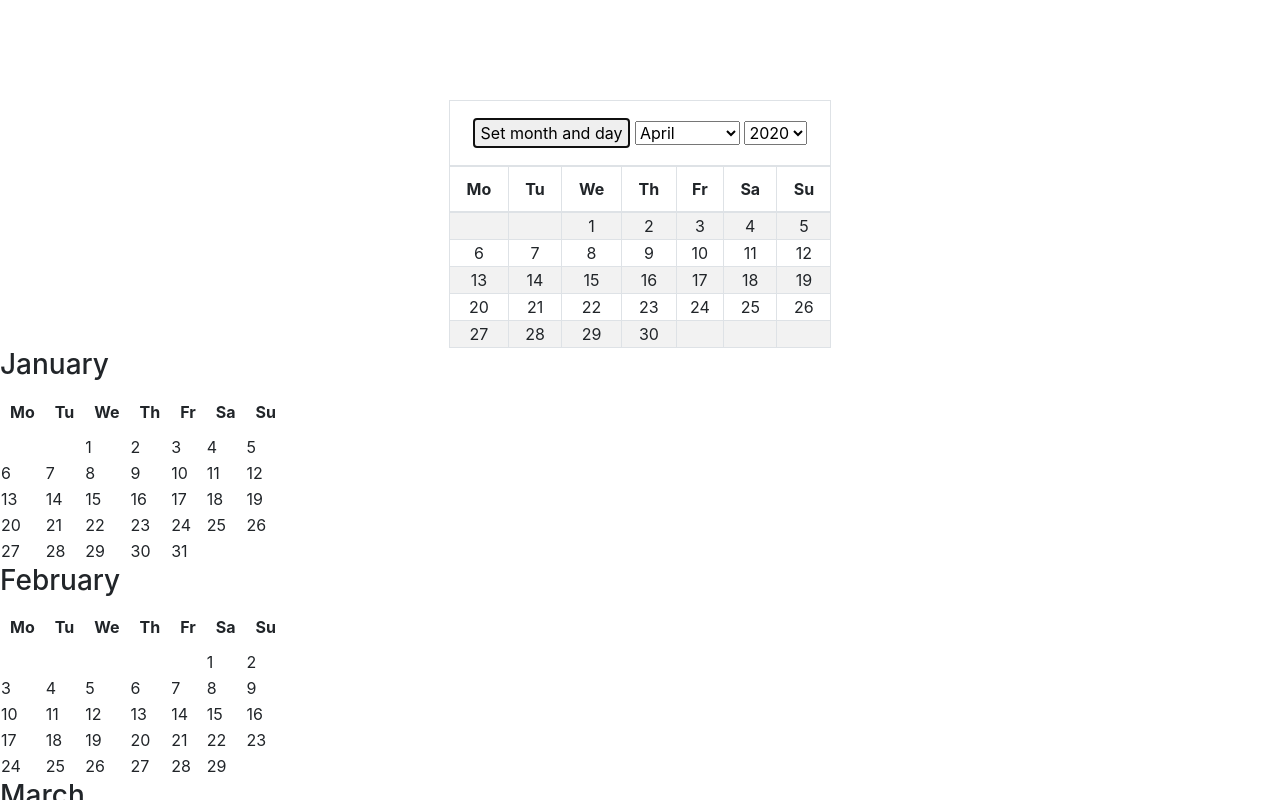
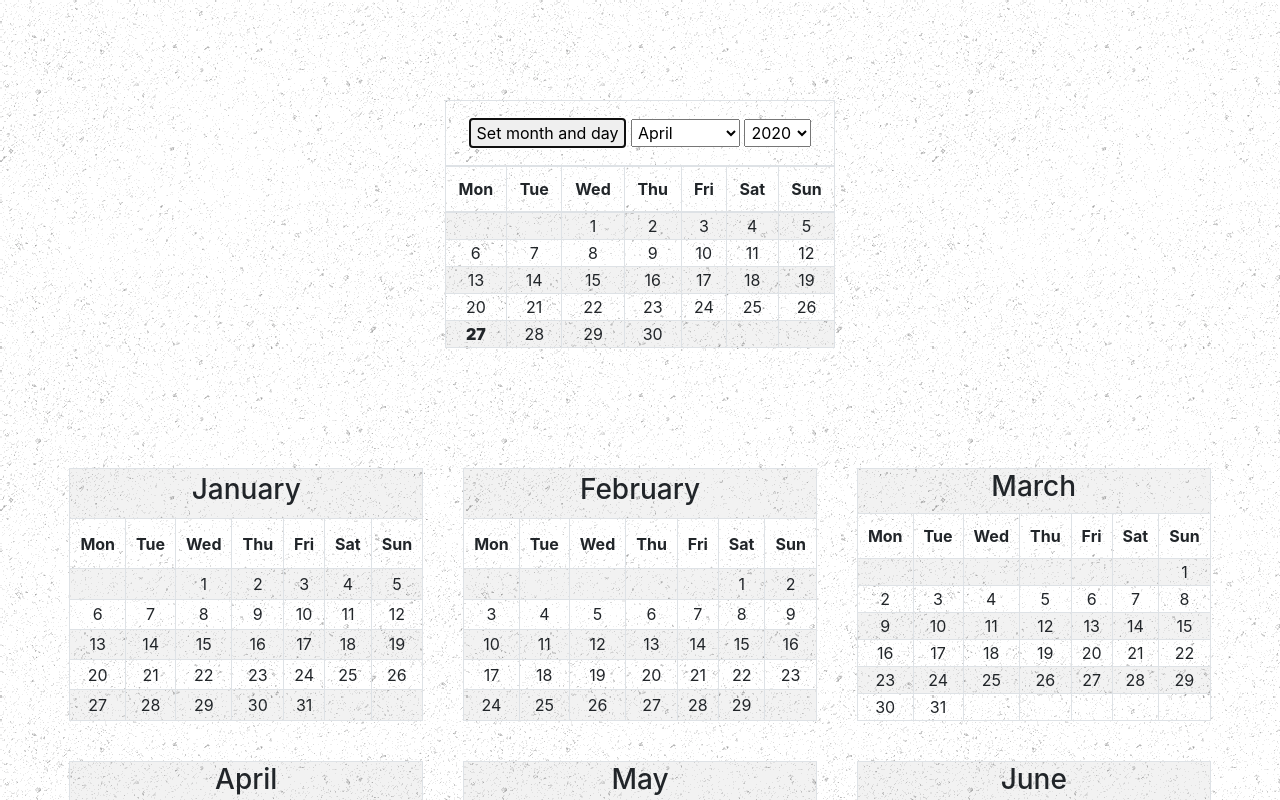
Before and after one commit to daiannspark/calendar-2020, a plain HTML site: page index.html in a window 1280 px wide. Both pictures are taken after a click on the button "Set month and day". Shown: the top 800 px of the page. Drawn offline with nearby package versions, Linux system fonts and the light colour scheme.

Commit message:
calendar month and year

```diff
--- a/index.html
+++ b/index.html
@@ -14,7 +14,7 @@
 
     const monthFormatChange = (month) => {
         let monthString = month.toString();
-        if(month < 10) {
+        if (month < 10) {
             monthString = "0" + monthString;
         }
         return monthString;
@@ -25,16 +25,13 @@
         let selectYear = $('#selectYear');
 
         for (let year = 1901; year < 2100; year++) {
-
             selectYear.append( "<option value=" + year + ">" + year + "</option>" );
         }
 
         let monthSelect = $("#monthSelect");
         let date = moment("1901/01/01");
 
-
         for (let month = 1; month < 13; month++) {
-
             monthSelect.append( "<option value=" + monthFormatChange(month) + ">" + date.format('MMMM') + "</option>" );
             date = date.add(1, "month")
         }
@@ -55,32 +52,46 @@
         buildMonth(year, month, $(".daysContainer"));
 
         let dayNames = $("<tr>" +
-            "<th>Mo</th>" +
-            "<th>Tu</th>" +
-            "<th>We</th>" +
-            "<th>Th</th>" +
-            "<th>Fr</th>" +
-            "<th>Sa</th>" +
-            "<th>Su</th>" +
+            "<th>Mon</th>" +
+            "<th>Tue</th>" +
+            "<th>Wed</th>" +
+            "<th>Thu</th>" +
+            "<th>Fri</th>" +
+            "<th>Sat</th>" +
+            "<th>Sun</th>" +
             "</tr>");
 
         let wholeYear = $("#wholeYear");
 
         for (let y = 1; y <= 12; y++){
+            let month = $('<table class="table-condensed table-bordered table-striped"></table>');
             let startDate = moment("1901/" + monthFormatChange(y) + "/01");
-            wholeYear.append("<h3>" + startDate.format("MMMM") + "</h3>");
-            wholeYear.append(dayNames.clone());
-            buildMonth(year, monthFormatChange(y), wholeYear);
+            month.append("<tr><td colspan='7'><h3>" + startDate.format("MMMM") + "</h3></td></tr>");
+
+
+            // wholeYear.append("<h3>" + startDate.format("MMMM") + "</h3>");
+            month.append(dayNames.clone());
+
+            buildMonth(year, monthFormatChange(y), month);
+
+            wholeYear.append(month);
         }
      };
 
 
-        const buildMonth = (year, month, parentElement) => {
+    function isCurrentDay(day, month, year) {
+        day = parseInt(day);
+        month = parseInt(month);
+        year = parseInt(year);
+        let currentDate = moment();
+
+        return day === currentDate.date() && month === currentDate.month() + 1 && year === currentDate.year();
+    }
+
+    const buildMonth = (year, month, parentElement) => {
             let beginMonth = moment(year + "-" + month + "-01T00:00:00.000Z");
-            // console.log(beginMonth, beginMonth.weekday());
 
             let daysInMonth = beginMonth.daysInMonth();
-            // console.log(daysInMonth);
             let firstDay = beginMonth.weekday();
 
             if (firstDay === 0) {
@@ -102,6 +113,11 @@
 
                 let dayId = "#day" + day;
                 let daysDiv = $(dayId, clonedWeekRow);
+
+                if(isCurrentDay(j, month, year)) {
+                    daysDiv[0].style.fontWeight = "900";
+                }
+
                 daysDiv[0].innerText = j;
 
                 if (day === 7 || j === daysInMonth) {
@@ -114,14 +130,10 @@
     }
 
 
-
-
-
 </script>
 
 </head>
 <body>
-
 <div class="container">
     <div class="row">
         <div class="span12">
@@ -139,13 +151,13 @@
                     </th>
                 </tr>
                 <tr>
-                    <th>Mo</th>
-                    <th>Tu</th>
-                    <th>We</th>
-                    <th>Th</th>
-                    <th>Fr</th>
-                    <th>Sa</th>
-                    <th>Su</th>
+                    <th>Mon</th>
+                    <th>Tue</th>
+                    <th>Wed</th>
+                    <th>Thu</th>
+                    <th>Fri</th>
+                    <th>Sat</th>
+                    <th>Sun</th>
                 </tr>
                 </thead>
                 <tbody class="daysContainer">
@@ -158,78 +170,3 @@
 <div id="wholeYear"></div>
 </body>
 </html>
-
-
-
-
-<!--const monthFormatChange = (month) => {-->
-<!--let monthString = month.toString();-->
-<!--if(month < 10) {-->
-<!--monthString = "0" + monthString;-->
-<!--}-->
-<!--return monthString;-->
-
-<!--};-->
-
-<!--$(document).ready ( () => {-->
-<!--let selectYear = $('#selectYear');-->
-
-<!--for (let year = 1901; year < 2100; year++) {-->
-
-<!--selectYear.append( "<option value=" + year + ">" + year + "</option>" );-->
-<!--}-->
-
-<!--let monthSelect = $("#monthSelect");-->
-<!--let date = moment("1901/01/01");-->
-
-
-<!--for (let month = 1; month < 13; month++) {-->
-
-<!--monthSelect.append( "<option value=" + monthFormatChange(month) + ">" + date.format('MMMM') + "</option>" );-->
-<!--date = date.add(1, "month")-->
-<!--}-->
-
-<!--selectYear.val(moment().year());-->
-<!--monthSelect.val(monthFormatChange(moment().month() + 1));-->
-<!--});-->
-
-<!--const changeCalendar = () => {-->
-
-<!--$(".daysContainer").empty();-->
-<!--let year = $('#selectYear').val();-->
-<!--let month = $('#monthSelect').val();-->
-<!--let beginMonth = moment(year + "-" + month + "-01T00:00:00.000Z");-->
-<!--console.log(beginMonth, beginMonth.weekday());-->
-
-<!--let daysInMonth = beginMonth.daysInMonth();-->
-<!--console.log(daysInMonth);-->
-<!--let firstDay = beginMonth.weekday();-->
-
-<!--if (firstDay === 0) {-->
-<!--firstDay = 7;-->
-<!--}-->
-
-<!--let weekRow = $('<tr><td id="day1"></td>' +-->
-<!--    '<td id="day2"></td>' +-->
-<!--    '<td id="day3"></td>' +-->
-<!--    '<td id="day4"></td>' +-->
-<!--    '<td id="day5"></td>' +-->
-<!--    '<td id="day6"></td>' +-->
-<!--    '<td id="day7"></td></tr>');-->
-
-<!--let day = firstDay;-->
-<!--let clonedWeekRow = $(weekRow[0]).clone();-->
-
-<!--for (let j = 1; j <= daysInMonth; j++) {-->
-
-<!--let dayId = "#day" + day;-->
-<!--let daysDiv = $(dayId, clonedWeekRow);-->
-<!--daysDiv[0].innerText = j;-->
-
-<!--if (day === 7 || j === daysInMonth) {-->
-<!--$(".daysContainer").append(clonedWeekRow);-->
-<!--day = 0;-->
-<!--clonedWeekRow = $(weekRow[0]).clone();-->
-<!--}-->
-<!--day++;-->
-<!--}-->
--- a/styles.css
+++ b/styles.css
@@ -1,3 +1,7 @@
+body {
+    background-image: url("asfalt-dark.png");
+}
+
 .container {
     display: flex;
     justify-content: center;
@@ -15,3 +19,18 @@ th {
 .muted {
     color: lightgrey;
 }
+
+#wholeYear {
+    display: flex;
+    flex-wrap: wrap;
+    justify-content: center;
+    margin-top: 100px;
+}
+
+#wholeYear table {
+    margin: 20px;
+}
+
+select {
+    padding: 2px;
+}
```
Also changed, not shown: asfalt-dark.png (added), 1 other file.
